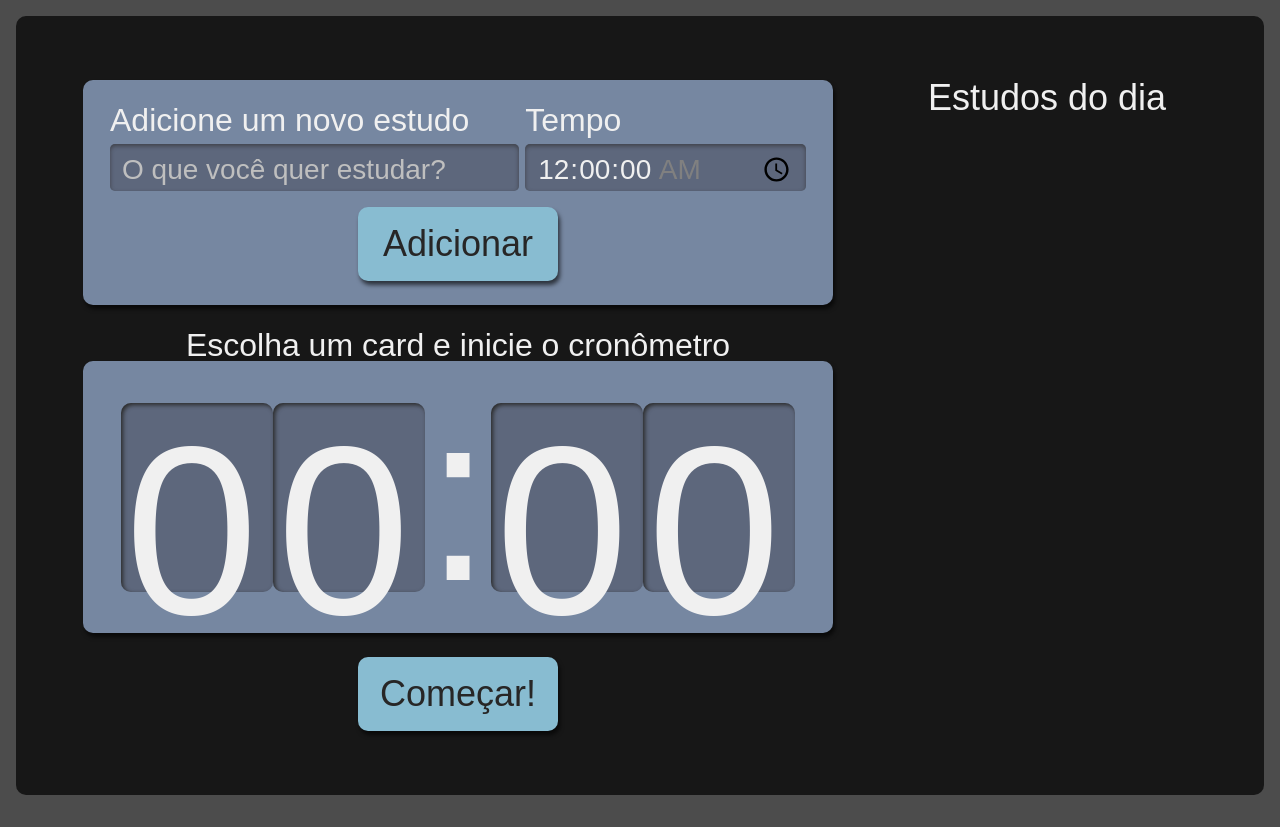
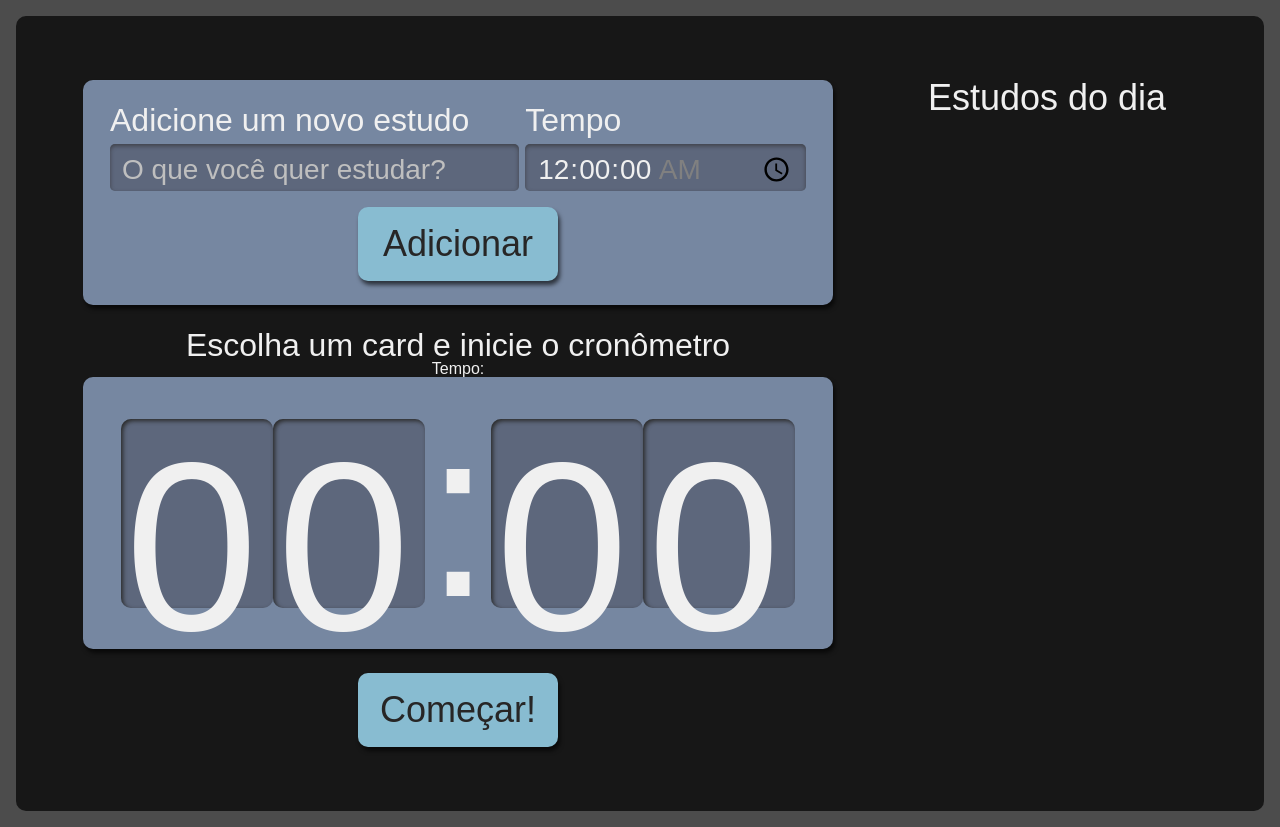
Before and after one commit to belamacedo/alura-studies-app, a React (Create React App) app: page / in a window 1280 px wide. Built offline with nearby package versions, Linux system fonts and the light colour scheme.

Commit message:
feat: começando o cronômetro

```diff
--- a/src/components/Cronometro/index.tsx
+++ b/src/components/Cronometro/index.tsx
@@ -1,11 +1,24 @@
 import Botao from '../Button';
 import Relogio from './Relogio';
 import style from './Cronometro.module.scss';
+import { tempoParaSegundos } from '../../common/utils/time';
+import { ITarefa } from '../../types/tarefa';
+import { useState } from 'react';
 
-export default function Cronometro() {
+interface Props {
+  selecionado: ITarefa | undefined;
+}
+
+export default function Cronometro({ selecionado }: Props) {
+  const [tempo, setTempo] = useState<number>();
+  if (selecionado?.tempo) {
+    setTempo(tempoParaSegundos(selecionado.tempo));
+  }
+
   return (
     <div className={style.cronometro}>
       <p className={style.titulo}>Escolha um card e inicie o cronômetro</p>
+      Tempo:{tempo}
       <div className={style.relogioWrapper}>
         <Relogio />
       </div>
--- a/src/pages/App.tsx
+++ b/src/pages/App.tsx
@@ -23,7 +23,7 @@
     <div className={style.AppStyle}>
       <Formulario setTarefas={setTarefas} />
       <Lista tarefas={tarefas} selecionaTarefa={selecionaTarefa} />
-      <Cronometro />
+      <Cronometro selecionado={selecionado} />
     </div>
   );
 }
```
Also changed, not shown: src/common/utils/time.ts (renamed from src/common/utils/date.ts). Lines whose indentation alone changed are shown as unchanged.
